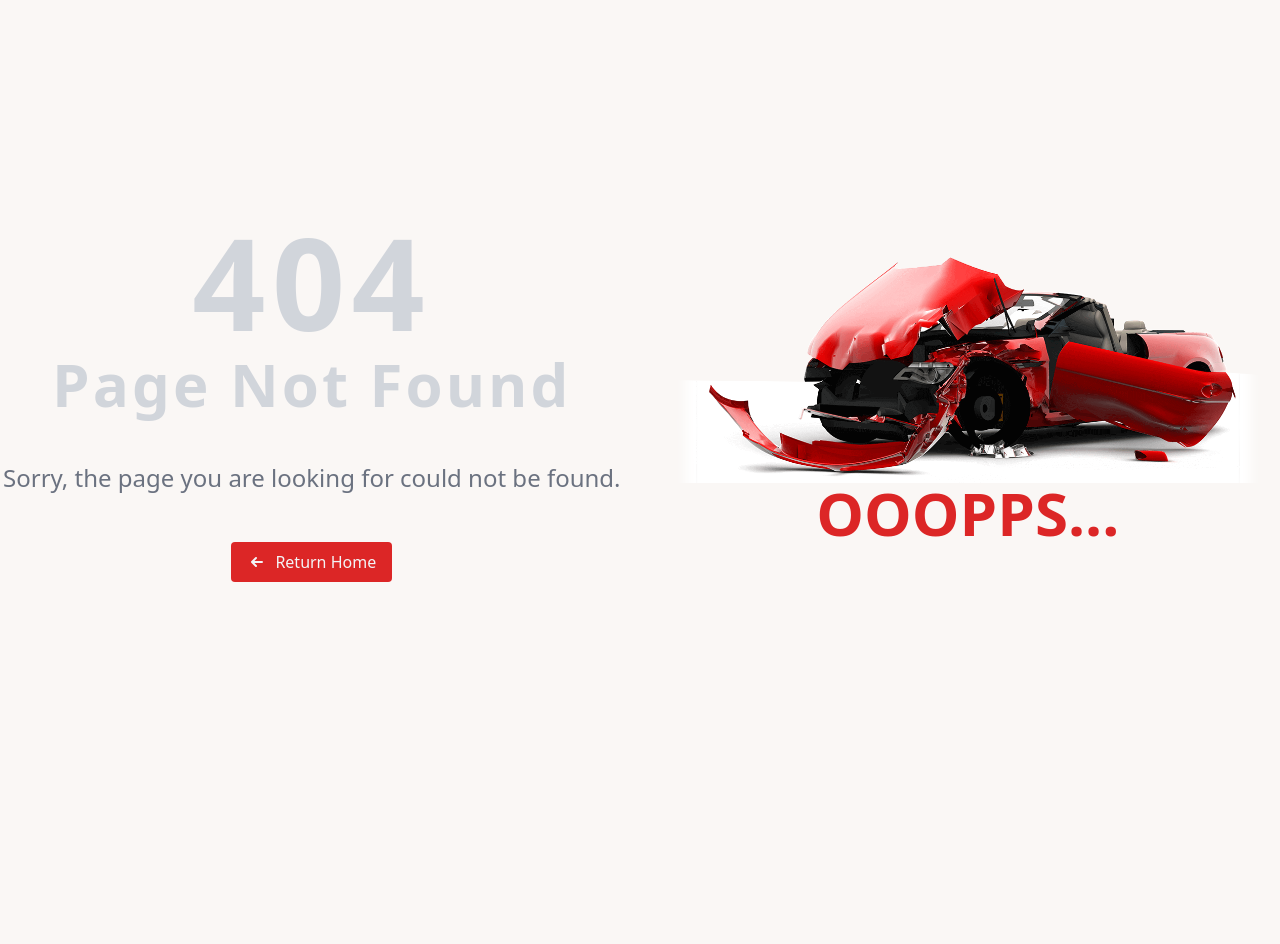
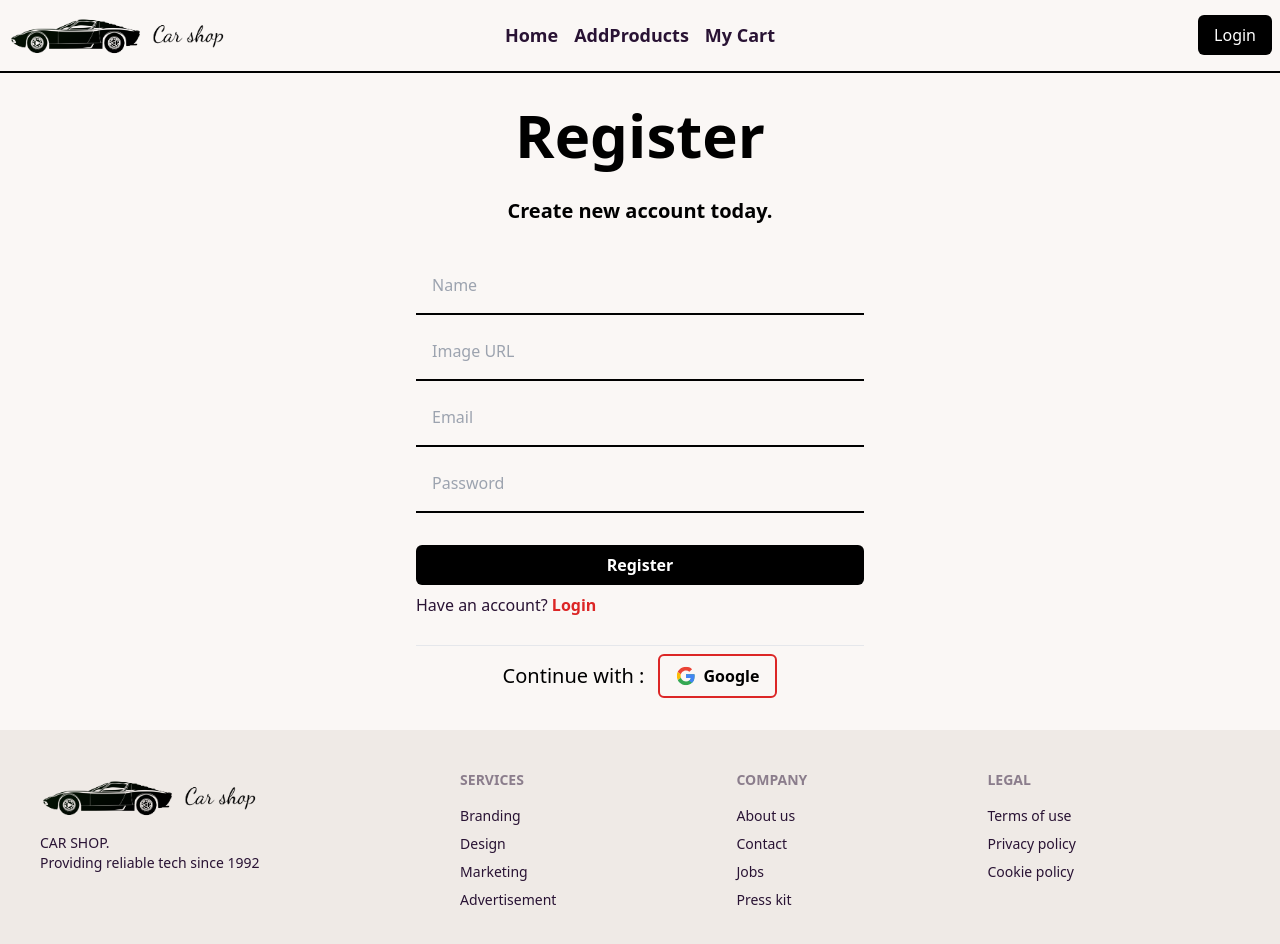
Before and after one commit to SilentNirab/brand-shop-client, a React (Vite) app: page /signup in a window 1280 px wide. Before the commit this address had no page. Shown: the top 944 px of the page. Before the commit the page ends 800 px from the top, so only its background shows below. Built offline with nearby package versions, Linux system fonts and the light colour scheme.

Commit message:
added google signin

```diff
--- a/package.json
+++ b/package.json
@@ -10,6 +10,7 @@
     "preview": "vite preview"
   },
   "dependencies": {
+    "firebase": "^10.5.0",
     "localforage": "^1.10.0",
     "match-sorter": "^6.3.1",
     "react": "^18.2.0",
--- a/src/Pages/Login/Login.jsx
+++ b/src/Pages/Login/Login.jsx
@@ -1,9 +1,26 @@
 import { Link } from "react-router-dom";
 import { } from 'react-icons/fa';
+import { useContext } from "react";
+import { AuthContext } from "../../Provider/AuthProvider";
+
 
 
 const Login = () => {
 
+    const {googleSignin} = useContext(AuthContext);
+
+
+    // Login with google
+
+    const handelGoogle = () =>{
+        googleSignin()
+        .then(result =>{
+            console.log(result);
+        })
+        .catch(error =>{
+            console.error(error);
+        })
+    }
     return (
         <div>
             <div className="max-w-lg mx-auto">
@@ -27,7 +44,7 @@ const Login = () => {
                     <hr className="mt-5 bg-red" />
                     <div className="mx-20 flex items-center justify-around">
                         <h3 className="text-black text-xl font-medium">Continue with :</h3>
-                        <button className=" border-2 border-red-600 text-black text-md font-bold px-4 py-2 rounded-md flex items-center justify-center">
+                        <button onClick={handelGoogle} className=" border-2 border-red-600 text-black text-md font-bold px-4 py-2 rounded-md flex items-center justify-center">
                             <svg viewBox="0 0 48 48" className="w-5 mr-2">
                                 <title>Google Logo</title>
                                 <clipPath id="g">
--- a/src/Pages/SignUP/SignUp.jsx
+++ b/src/Pages/SignUP/SignUp.jsx
@@ -12,7 +12,7 @@ const SignUp = () => {
 
                     <input type="text" name="name" placeholder="Name" className="border-b-2 border-black focus-visible:outline-none p-4 bg-transparent" required />
 
-                    <input type="" name="email" placeholder="Email" className="border-b-2 border-black focus-visible:outline-none p-4 bg-transparent" required />
+                    <input type="tex" name="image" placeholder="Image URL" className="border-b-2 border-black focus-visible:outline-none p-4 bg-transparent" required />
 
                     <input type="email" name="email" placeholder="Email" className="border-b-2 border-black focus-visible:outline-none p-4 bg-transparent" required />
 
@@ -21,10 +21,10 @@ const SignUp = () => {
 
                     <div className="form-control mt-6">
 
-                        <button className="bg-black w-full text-white text-md font-bold px-4 py-2 rounded-md">Login</button>
+                        <button className="bg-black w-full text-white text-md font-bold px-4 py-2 rounded-md">Register</button>
 
                     </div>
-                    <p className="text-md">Do not have an account yet? <Link to={"/signup"} className="text-red-600 font-bold">Sign Up</Link></p>
+                    <p className="text-md">Have an account? <Link to={"/login"} className="text-red-600 font-bold">Login</Link></p>
                     <hr className="mt-5 bg-red" />
                     <div className="mx-20 flex items-center justify-around">
                         <h3 className="text-black text-xl font-medium">Continue with :</h3>
--- a/src/Provider/AuthProvider.jsx
+++ b/src/Provider/AuthProvider.jsx
@@ -0,0 +1,25 @@
+import { createContext } from "react";
+import { GoogleAuthProvider, getAuth, signInWithPopup } from "firebase/auth";
+import app from "../assets/Firebase/Firebase.config";
+
+export const AuthContext = createContext(null);
+
+
+const AuthProvider = ({children}) => {
+    const auth = getAuth(app);
+    const provider = new GoogleAuthProvider();
+    const googleSignin =() =>{
+        return signInWithPopup(auth, provider)
+    }
+
+    const authInfo = {
+        googleSignin
+    }
+    return (
+        <AuthContext.Provider value={authInfo}>
+            {children}
+        </AuthContext.Provider>
+    );
+};
+
+export default AuthProvider;
--- a/src/Routes/Routers.jsx
+++ b/src/Routes/Routers.jsx
@@ -5,6 +5,7 @@ import Home from "../Pages/Home/Home";
 import AddProducts from "../Pages/AddProducts/AddProducts";
 import MyCart from "../Pages/MyCart/MyCart";
 import Login from "../Pages/Login/Login";
+import SignUp from "../Pages/SignUP/SignUp";
 
 
 const router = createBrowserRouter([
@@ -29,6 +30,10 @@ const router = createBrowserRouter([
             path: "/login",
             element: <Login></Login>
 
+        },
+        {
+            path: "/signup",
+            element: <SignUp></SignUp>
         }
       ]
     }
--- /dev/null
+++ b/src/assets/Firebase/Firebase.config.js
@@ -0,0 +1,18 @@
+// Import the functions you need from the SDKs you need
+import { initializeApp } from "firebase/app";
+// TODO: Add SDKs for Firebase products that you want to use
+// https://firebase.google.com/docs/web/setup#available-libraries
+
+// Your web app's Firebase configuration
+const firebaseConfig = {
+  apiKey: "AIzaSyDdc76ciwDa5F1jFE4oi4wqBSOZBEFZfjU",
+  authDomain: "brand-shop-a4585.firebaseapp.com",
+  projectId: "brand-shop-a4585",
+  storageBucket: "brand-shop-a4585.appspot.com",
+  messagingSenderId: "600118105078",
+  appId: "1:600118105078:web:6730c6fdd9ff7c63616dd7"
+};
+
+// Initialize Firebase
+const app = initializeApp(firebaseConfig);
+export default app;
--- a/src/main.jsx
+++ b/src/main.jsx
@@ -3,9 +3,12 @@ import ReactDOM from 'react-dom/client'
 import './index.css'
 import {RouterProvider } from 'react-router-dom'
 import router from './Routes/Routers'
+import AuthProvider from './Provider/AuthProvider'
 
 ReactDOM.createRoot(document.getElementById('root')).render(
   <React.StrictMode>
+    <AuthProvider>
     <RouterProvider router={router}></RouterProvider>
+    </AuthProvider>
   </React.StrictMode>,
 )
```
Also changed, not shown: 1 other file (tests, documents, lock files or other folders).
